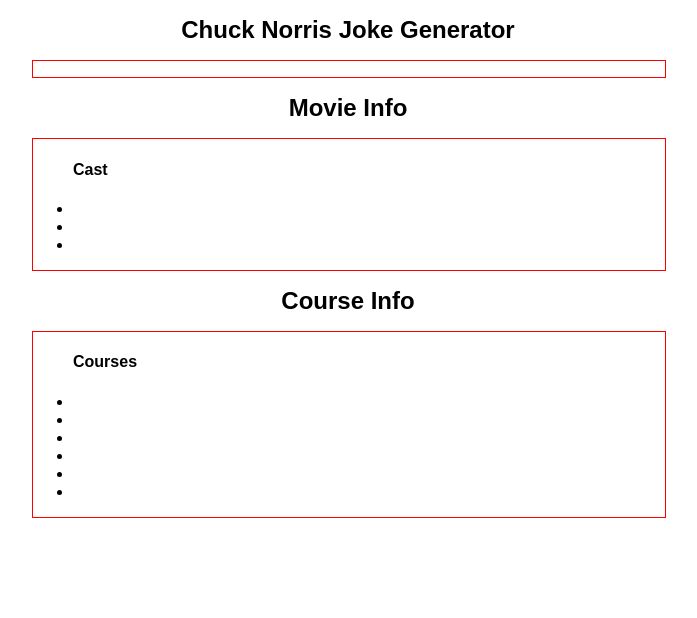
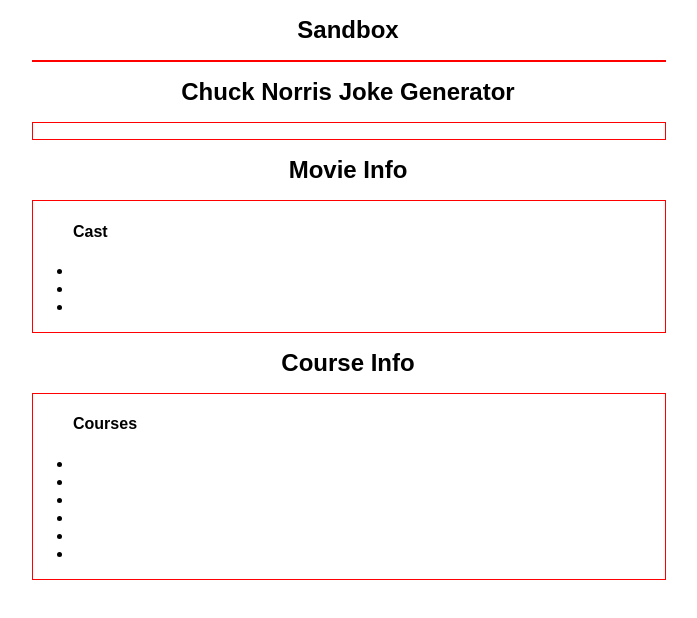
Before and after one commit to steverobinett/ObjsLabRepo, a plain HTML site: page javaScriptObjectsLab/index.html in a window 1280 px wide. Shown: the whole page, without its empty margins (292-989 px from the left). Drawn offline with Linux system fonts and the light colour scheme.

Commit message:
added sandbox

```diff
--- a/javaScriptObjectsLab/index.html
+++ b/javaScriptObjectsLab/index.html
@@ -26,6 +26,8 @@
 </head>
 
 <body>
+    <h1>Sandbox</h1>
+    <div id="sandbox" class="main"></div>
 
     <h1>Chuck Norris Joke Generator</h1>
     <div id="chuck" class="main">
```
